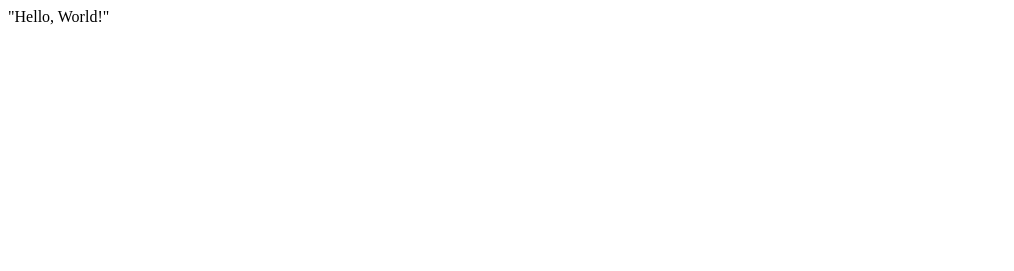
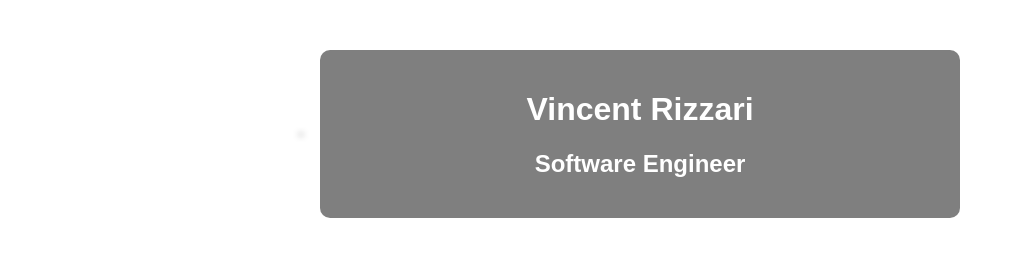
Before and after one commit to rizzarivincent/rizzarivincent.github.io, a plain HTML site: page index.html in a window 1280 px wide. Shown: the whole page, without its empty margins (0-1014 px from the left). Drawn offline with Linux system fonts and the light colour scheme.

Commit message:
Initial styles, JS script, update index.html with canvas

```diff
--- a/index.html
+++ b/index.html
@@ -1 +1,16 @@
-"Hello, World!"
+<!DOCTYPE html>
+<html lang="en">
+<head>
+    <meta charset="UTF-8">
+    <title>Vincent Rizzari</title>
+    <link rel="stylesheet" href="styles.css">
+</head>
+<body>
+    <canvas id="boidsCanvas"></canvas>
+    <div class="content">
+        <h1 class="mainTitle">Vincent Rizzari</h1>
+        <h2 class="subTitle">Software Engineer</h2>
+    </div>
+    <script src="script.js"></script>
+</body>
+</html>
--- /dev/null
+++ b/script.js
@@ -0,0 +1,19 @@
+const canvas = document.getElementById("boidsCanvas");
+const ctx = canvas.getContext("2d");
+
+function init() {
+    requestAnimationFrame(animate);
+}
+
+let x = 0;
+
+function animate() {
+    canvas.width = window.innerWidth;
+    canvas.height = window.innerHeight;
+    ctx.clearRect(0, 0, canvas.width, canvas.height);
+    ctx.fillRect(x, canvas.height / 2, 4, 4);
+    x = x + 1;
+    requestAnimationFrame(animate);
+}
+
+init();
--- /dev/null
+++ b/styles.css
@@ -0,0 +1,41 @@
+body, head {
+    margin: 0;
+    padding: 0;
+    width: 100%;
+    height: 100%;
+    overflow: hidden;
+    position: relative;
+    font-family: Arial, sans-serif;
+    color: #FFFFFF;
+}
+
+[class=content] {
+    position: relative;
+    z-index: 1;
+    padding: 20px;
+    background: rgba(0, 0, 0, 0.5);
+    border-radius: 10px;
+    max-width: 600px;
+    margin: 50px auto;
+    text-align: center;
+}
+
+[class=mainTitle] {
+    text-align: center;
+}
+
+[class=subTitle] {
+    text-align: center;
+}
+
+[id=boidsCanvas] {
+    position: absolute;
+    top: 0;
+    left: 0;
+    width: 100%;
+    height: 100%;
+    background-color: #FFFFFF;
+    display: block;
+    z-index: -1;
+    filter: blur(3px);
+}
```
Also changed, not shown: 1 other file.
